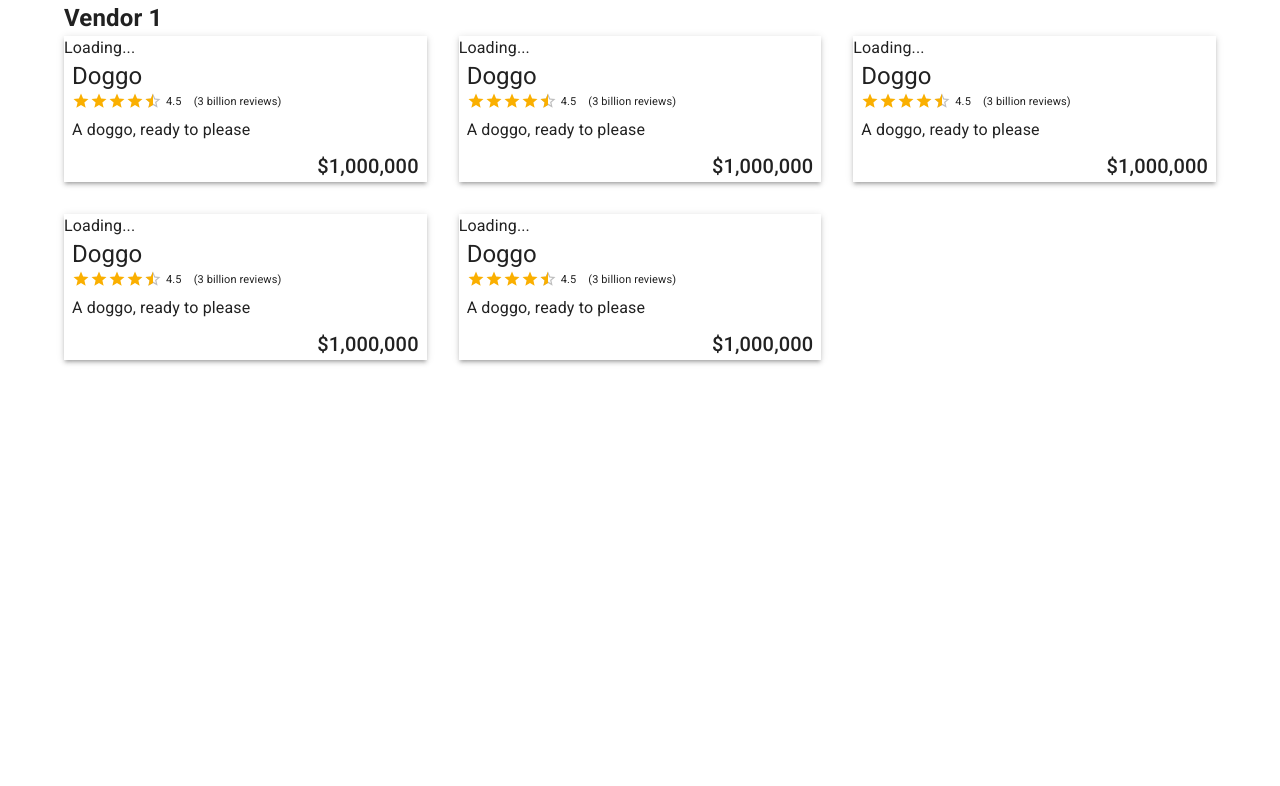
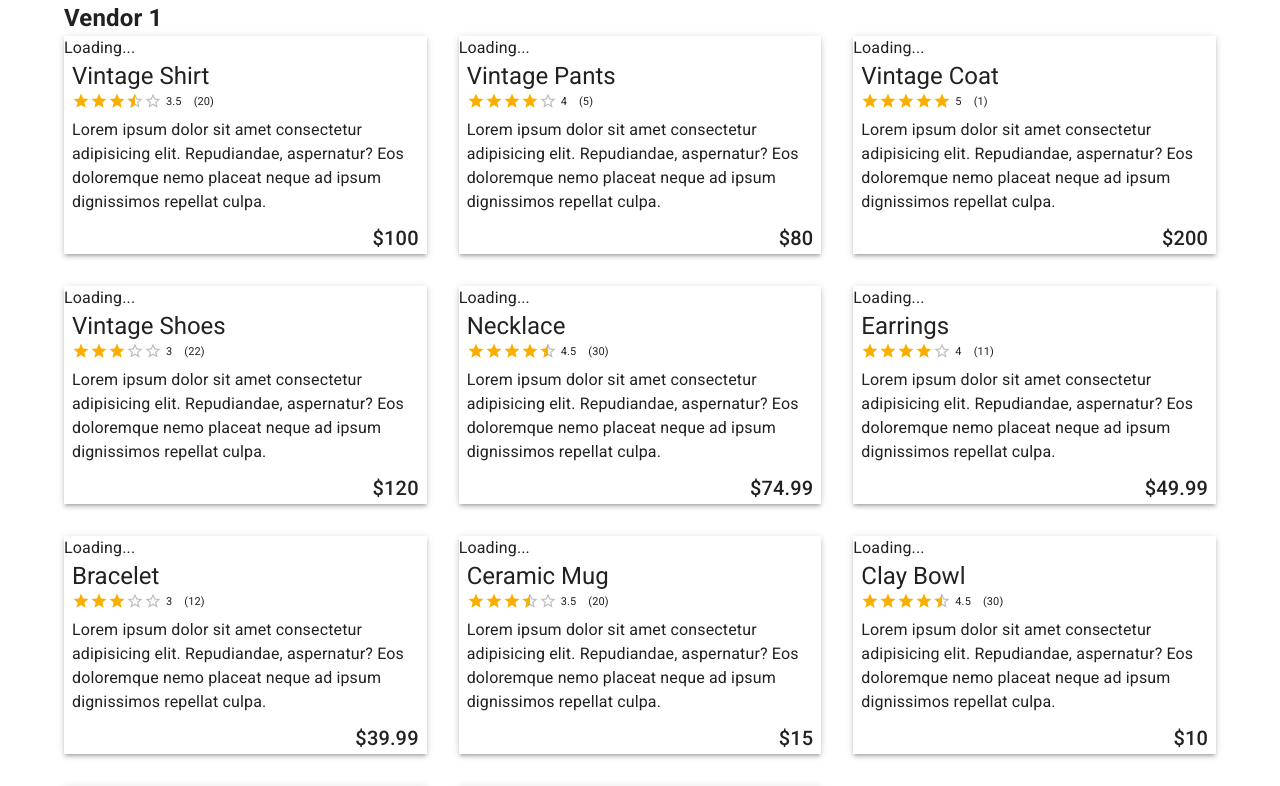
Before and after one commit to strudelAndCoffee/e-flea, a React (Vite) app in the folder client/: page /vendors/1 in a window 1280 px wide. Shown: the top 786 px of the page. Built offline with nearby package versions, Linux system fonts and the light colour scheme; no server answers.

Commit message:
add test data for products, create useProductStore

```diff
--- a/client/src/components/Main/Product.tsx
+++ b/client/src/components/Main/Product.tsx
@@ -1,20 +1,26 @@
-import {
-  Paper,
-  Grid,
-  Box,
-  Typography,
-  Rating,
-  createTheme,
-  ThemeProvider,
-} from '@mui/material'
-// import Paper from '@mui/material/Paper'
-// import Grid from '@mui/material/Grid'
-// import Box from '@mui/material/Box'
-// import Typography from '@mui/material/Typography'
-// import Rating from '@mui/material/Rating'
+import { createTheme, ThemeProvider } from '@mui/material'
+import Paper from '@mui/material/Paper'
+import Grid from '@mui/material/Grid'
+import Box from '@mui/material/Box'
+import Typography from '@mui/material/Typography'
+import Rating from '@mui/material/Rating'
 // import { } from '@mui/icons-material'
 
 import { DoggoImg } from '../'
+
+export type ProductType = {
+  id: number
+  name: string
+  description: string
+  rating: number
+  reviews: number
+  price: number
+  categories: string[]
+  tags: string[]
+}
+interface ProductProps {
+  product: ProductType
+}
 
 const ratingTheme = createTheme({
   components: {
@@ -33,7 +39,7 @@
   },
 })
 
-export default function Product() {
+export default function Product({ product }: ProductProps) {
   return (
     <Grid item xs={4}>
       <ThemeProvider theme={ratingTheme}>
@@ -41,7 +47,7 @@
           <DoggoImg />
           <Box paddingX={1}>
             <Typography variant="h5" component="h3">
-              Doggo
+              {product.name}
             </Typography>
             <Box
               sx={{
@@ -52,20 +58,20 @@
               {/* rating value={null} for no rating */}
               <Rating
                 name="read-only"
-                value={4.5}
+                value={product.rating}
                 precision={0.5}
                 size="small"
                 readOnly
               />
               <Typography variant="body2" component="p" marginLeft={0.5}>
-                4.5
+                {product.rating}
               </Typography>
               <Typography variant="body2" component="p" marginLeft={1.5}>
-                (3 billion reviews)
+                {`(${product.reviews})`}
               </Typography>
             </Box>
             <Typography variant="body1" component="p" marginY={1}>
-              A doggo, ready to please
+              {product.description}
             </Typography>
             <Box
               sx={{
@@ -74,7 +80,7 @@
               }}
             >
               <Typography variant="h6" component="h4">
-                $1,000,000
+                {`$${product.price}`}
               </Typography>
             </Box>
           </Box>
--- a/client/src/pages/Vendor.tsx
+++ b/client/src/pages/Vendor.tsx
@@ -1,10 +1,14 @@
 import { useParams } from 'react-router-dom'
 import Container from '@mui/material/Container'
 import Grid from '@mui/material/Grid'
+
 import { Product } from '../components'
 import { NotFound } from './'
 
+import useProductStore from '../state/productStore.js'
+
 export default function Vendor() {
+  const products = useProductStore((state) => state.products)
   const { id } = useParams()
   if (id == null || id === undefined) return <NotFound />
 
@@ -12,11 +16,9 @@
     <Container>
       <h2>Vendor {id}</h2>
       <Grid container spacing={4}>
-        <Product />
-        <Product />
-        <Product />
-        <Product />
-        <Product />
+        {products.map((product) => (
+          <Product product={product} key={product.id} />
+        ))}
       </Grid>
     </Container>
   )
--- a/client/src/state/productStore.ts
+++ b/client/src/state/productStore.ts
@@ -1,15 +1,21 @@
 import { create } from 'zustand'
+import { ProductType } from '../components/Main/Product.jsx'
+import { products } from '../test-data/products.json'
 
-interface BearState {
-  bears: number
-  increasePopulation: (by: number) => void
+interface ProductState {
+  products: ProductType[]
+  setProducts: (products: ProductType[]) => void
 }
 
-export const useBearStore = create<BearState>((set) => ({
-  bears: 0,
-  increasePopulation: () => set((state) => ({ bears: state.bears + 1 })),
-  removeAllBears: () => set({ bears: 0 }),
+const useProductStore = create<ProductState>((set) => ({
+  products: [],
+  setProducts: (products: ProductType[]) =>
+    set((state) => ({ ...state, products })),
 }))
+
+useProductStore.setState((state) => ({ ...state, products }))
+
+export default useProductStore
 
 // function BearCounter() {
 //   const bears = useBearStore((state) => state.bears)
--- /dev/null
+++ b/client/src/test-data/products.json
@@ -0,0 +1,114 @@
+{
+  "products": [
+    {
+      "id": 0,
+      "name": "Vintage Shirt",
+      "description": "Lorem ipsum dolor sit amet consectetur adipisicing elit. Repudiandae, aspernatur? Eos doloremque nemo placeat neque ad ipsum dignissimos repellat culpa.",
+      "rating": 3.5,
+      "reviews": 20,
+      "price": 100.0,
+      "categories": ["clothing/shoes"],
+      "tags": ["vintage", "apparel", "shirts", "style"]
+    },
+    {
+      "id": 1,
+      "name": "Vintage Pants",
+      "description": "Lorem ipsum dolor sit amet consectetur adipisicing elit. Repudiandae, aspernatur? Eos doloremque nemo placeat neque ad ipsum dignissimos repellat culpa.",
+      "rating": 4,
+      "reviews": 5,
+      "price": 80.0,
+      "categories": ["clothing/shoes"],
+      "tags": ["vintage", "apparel", "pants", "style"]
+    },
+    {
+      "id": 2,
+      "name": "Vintage Coat",
+      "description": "Lorem ipsum dolor sit amet consectetur adipisicing elit. Repudiandae, aspernatur? Eos doloremque nemo placeat neque ad ipsum dignissimos repellat culpa.",
+      "rating": 5,
+      "reviews": 1,
+      "price": 200.0,
+      "categories": ["clothing/shoes"],
+      "tags": ["vintage", "apparel", "coats/jackets", "style"]
+    },
+    {
+      "id": 3,
+      "name": "Vintage Shoes",
+      "description": "Lorem ipsum dolor sit amet consectetur adipisicing elit. Repudiandae, aspernatur? Eos doloremque nemo placeat neque ad ipsum dignissimos repellat culpa.",
+      "rating": 3,
+      "reviews": 22,
+      "price": 120.0,
+      "categories": ["clothing/shoes"],
+      "tags": ["vintage", "apparel", "shoes", "style"]
+    },
+    {
+      "id": 4,
+      "name": "Necklace",
+      "description": "Lorem ipsum dolor sit amet consectetur adipisicing elit. Repudiandae, aspernatur? Eos doloremque nemo placeat neque ad ipsum dignissimos repellat culpa.",
+      "rating": 4.5,
+      "reviews": 30,
+      "price": 74.99,
+      "categories": ["jewelry"],
+      "tags": ["apparel", "accessories", "necklaces", "style"]
+    },
+    {
+      "id": 5,
+      "name": "Earrings",
+      "description": "Lorem ipsum dolor sit amet consectetur adipisicing elit. Repudiandae, aspernatur? Eos doloremque nemo placeat neque ad ipsum dignissimos repellat culpa.",
+      "rating": 4,
+      "reviews": 11,
+      "price": 49.99,
+      "categories": ["jewelry"],
+      "tags": ["apparel", "accessories", "earrings", "style"]
+    },
+    {
+      "id": 6,
+      "name": "Bracelet",
+      "description": "Lorem ipsum dolor sit amet consectetur adipisicing elit. Repudiandae, aspernatur? Eos doloremque nemo placeat neque ad ipsum dignissimos repellat culpa.",
+      "rating": 3,
+      "reviews": 12,
+      "price": 39.99,
+      "categories": ["jewelry"],
+      "tags": ["apparel", "accessories", "bracelets", "style"]
+    },
+    {
+      "id": 7,
+      "name": "Ceramic Mug",
+      "description": "Lorem ipsum dolor sit amet consectetur adipisicing elit. Repudiandae, aspernatur? Eos doloremque nemo placeat neque ad ipsum dignissimos repellat culpa.",
+      "rating": 3.5,
+      "reviews": 20,
+      "price": 15.0,
+      "categories": ["crafts"],
+      "tags": ["ceramic", "artisan", "handmade", "kitchenware"]
+    },
+    {
+      "id": 8,
+      "name": "Clay Bowl",
+      "description": "Lorem ipsum dolor sit amet consectetur adipisicing elit. Repudiandae, aspernatur? Eos doloremque nemo placeat neque ad ipsum dignissimos repellat culpa.",
+      "rating": 4.5,
+      "reviews": 30,
+      "price": 10.0,
+      "categories": ["crafts"],
+      "tags": ["clay", "artisan", "handmade", "kitchenware"]
+    },
+    {
+      "id": 9,
+      "name": "Wooden Spoon",
+      "description": "Lorem ipsum dolor sit amet consectetur adipisicing elit. Repudiandae, aspernatur? Eos doloremque nemo placeat neque ad ipsum dignissimos repellat culpa.",
+      "rating": 5,
+      "reviews": 9,
+      "price": 5.0,
+      "categories": ["crafts"],
+      "tags": ["wooden", "artisan", "handmade", "kitchenware", "cutlery"]
+    },
+    {
+      "id": 10,
+      "name": "Painting",
+      "description": "Lorem ipsum dolor sit amet consectetur adipisicing elit. Repudiandae, aspernatur? Eos doloremque nemo placeat neque ad ipsum dignissimos repellat culpa.",
+      "rating": 4.5,
+      "reviews": 1,
+      "price": 100.0,
+      "categories": ["art"],
+      "tags": ["canvas", "painting", "visual art", "handmade", "collectable"]
+    }
+  ]
+}
```
